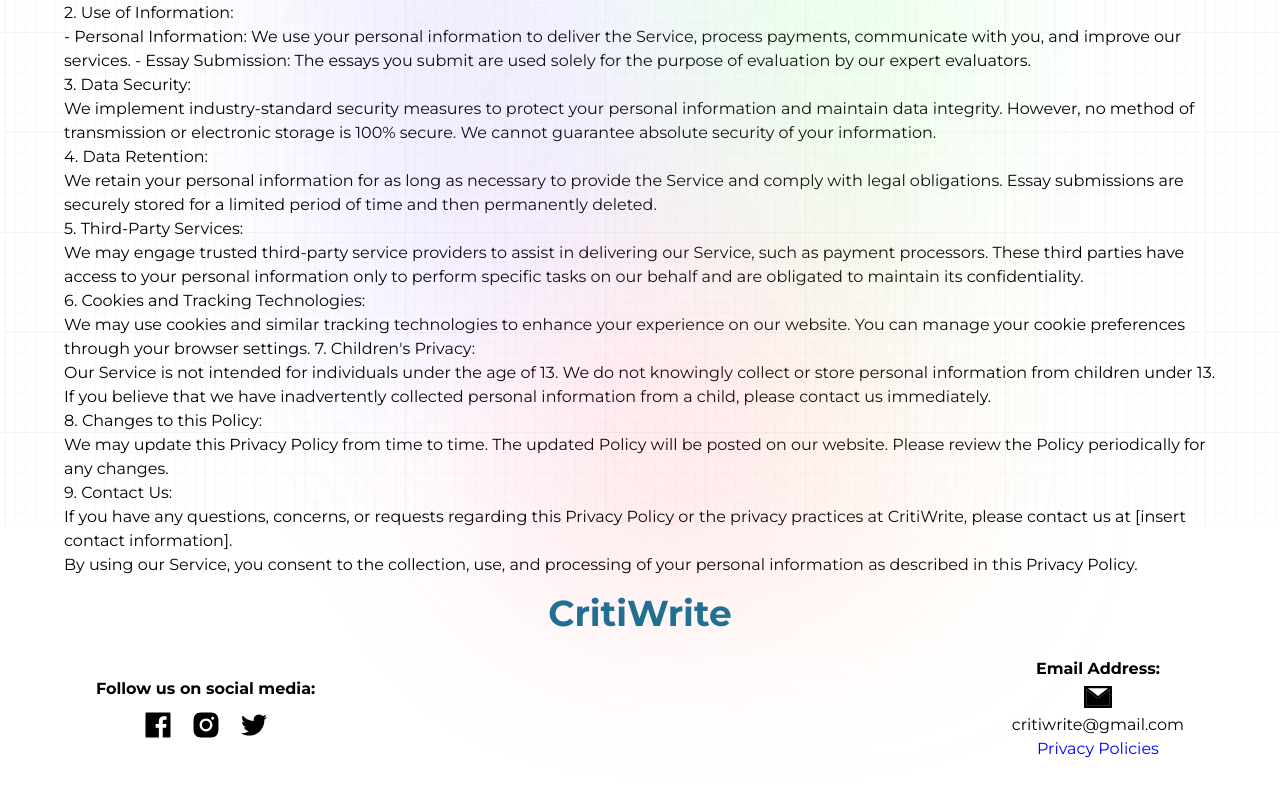
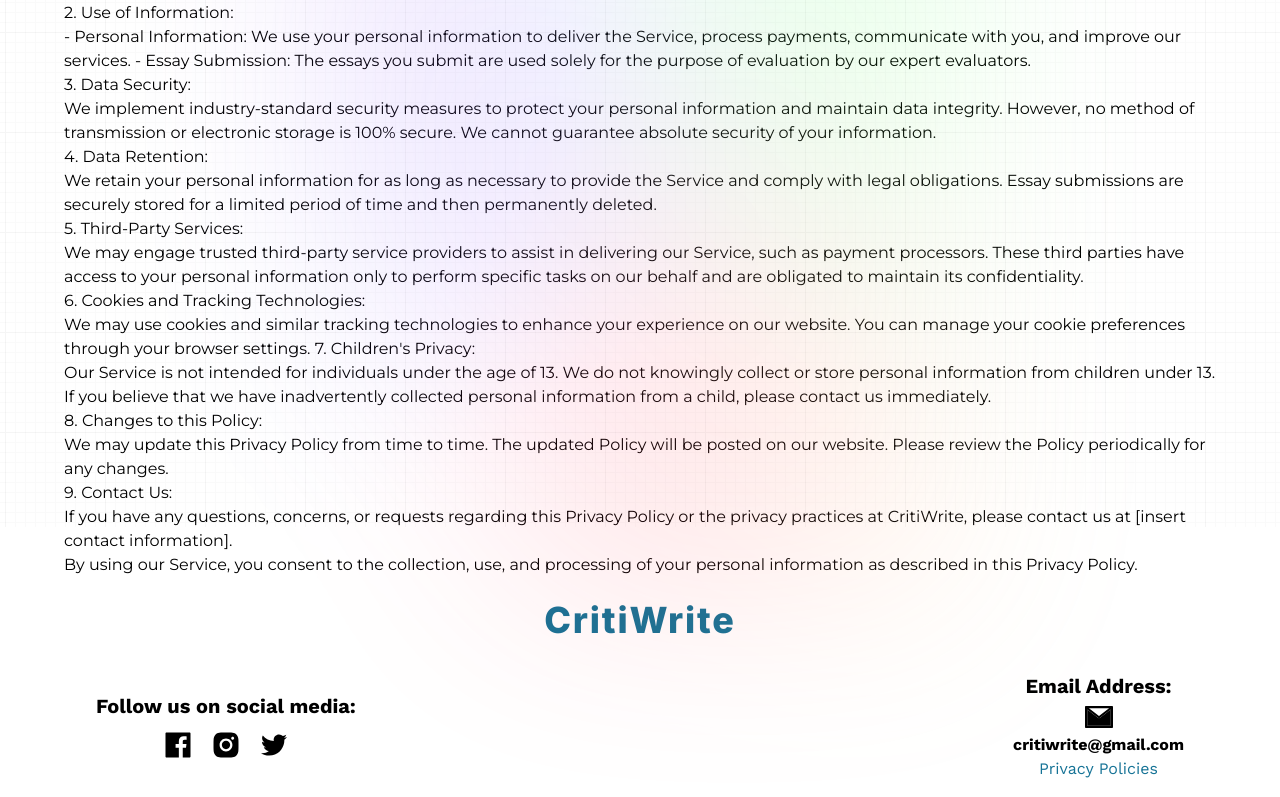
Before and after one commit to boymeetsblockchain/criticwrite, a React (Create React App) app: page /privacy in a window 1280 px wide. Shown: the part 273-1070 px from the top of the page. Built offline with nearby package versions, Linux system fonts and the light colour scheme.

Commit message:
Updated footer font

```diff
--- a/src/components/Footer.jsx
+++ b/src/components/Footer.jsx
@@ -1,32 +1,49 @@
-import React from 'react';
-import { AiTwotoneMail, AiFillFacebook, AiFillInstagram, AiOutlineTwitter } from "react-icons/ai";
-import {Link} from 'react-router-dom';
+import React from "react";
+import {
+  AiTwotoneMail,
+  AiFillFacebook,
+  AiFillInstagram,
+  AiOutlineTwitter,
+} from "react-icons/ai";
+import { Link } from "react-router-dom";
 
 const Footer = () => {
   return (
-    <footer className='flex flex-col px-4 md:px-8 w-full mx-auto py-4'>
-      <h1 className="footer-header text-4xl text-[#167396] font-bold text-center">
+    <footer className="flex flex-col px-4 md:px-8 w-full mx-auto py-4">
+      <h1 className="footer-header text-[36px] text-[#167396] font-extrabold text-center font-inter tracking-wider">
         CritiWrite
       </h1>
       <div className="icons-address items-center justify-center flex flex-col md:flex-row md:justify-between text-center mt-6">
         <div className="icons-social">
-          <h2 className='font-bold'>Follow us on social media:</h2>
+          <h2 className="font-bold font-work lg:text-[20px] md:text-[17px]">
+            Follow us on social media:
+          </h2>
           <div className="icons flex justify-center gap-4 mt-2">
-            <a href="#"><AiFillFacebook size={32} /></a>
-            <a href="#"><AiFillInstagram size={32} /></a>
-            <a href="#"><AiOutlineTwitter size={32} /></a>
+            <a href="#">
+              <AiFillFacebook size={32} />
+            </a>
+            <a href="#">
+              <AiFillInstagram size={32} />
+            </a>
+            <a href="#">
+              <AiOutlineTwitter size={32} />
+            </a>
           </div>
         </div>
-        <div className="address mt-6 md:mt-0 flex items-center flex-col">
-          <h2 className='font-bold'>Email Address:</h2>
-          <AiTwotoneMail size={32}/>
-          <p>critiwrite@gmail.com</p>
+        <div className="address mt-6 md:mt-0 flex items-center flex-col font-work">
+          <h2 className="font-bold font-work lg:text-[20px] md:text-[17px]">
+            Email Address:
+          </h2>
+          <AiTwotoneMail size={32} />
+          <p className="font-bold">critiwrite@gmail.com</p>
 
-          <Link to='/privacy'><p className='text-[blue]'>Privacy Policies</p></Link>
+          <Link to="/privacy">
+            <p className="text-[#167396]">Privacy Policies</p>
+          </Link>
         </div>
       </div>
     </footer>
-  )
-}
+  );
+};
 
 export default Footer;
```
